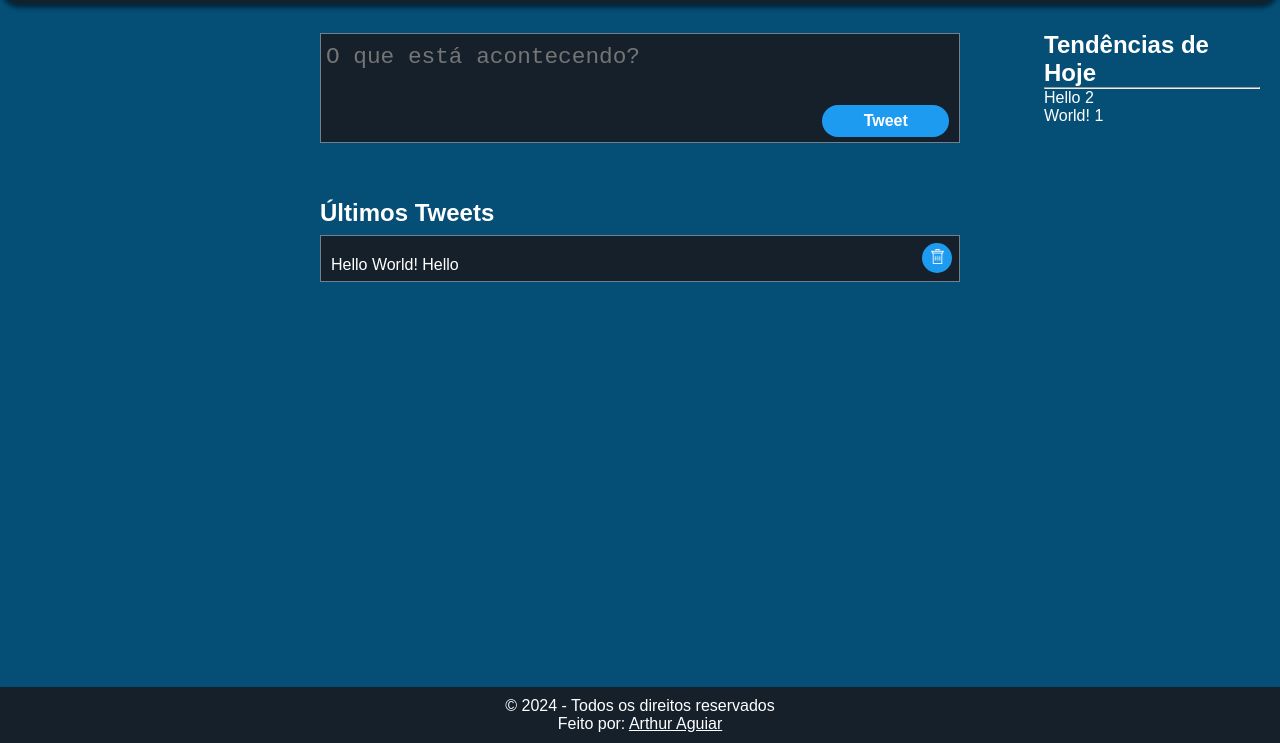
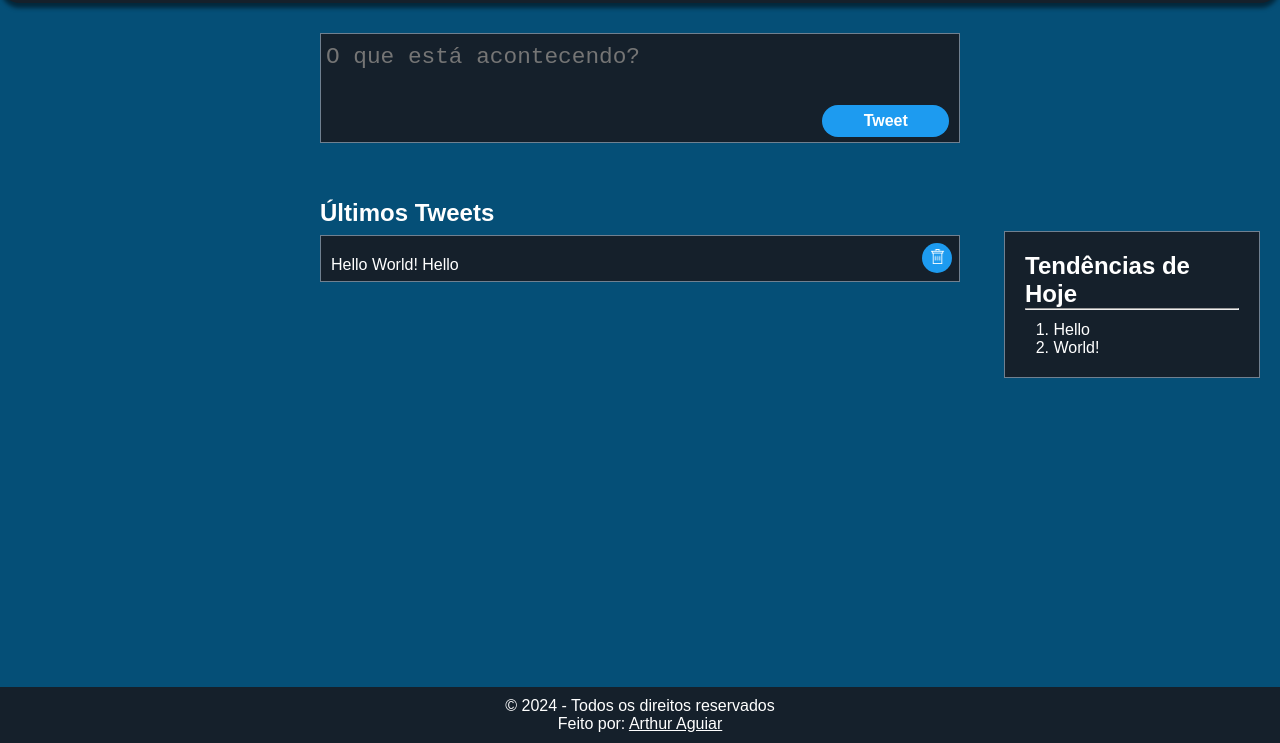
Before and after one commit to arthuraguiar032/MiniRedeSocial, a plain HTML site: page src/index.html in a window 1280 px wide. Shown: the part 57-800 px from the top of the page. Drawn offline with Linux system fonts and the light colour scheme.

Commit message:
Adiciona estilizacao os trendtopics

```diff
--- a/src/script.js
+++ b/src/script.js
@@ -151,14 +151,13 @@ function exibeTendencias(){
     let listaTrendHTML = '';
 
     if(palavrasOrdenadas.length !== 0){
-        palavrasOrdenadas.forEach((palavra, quantidade) => {
+        for(let i =0; i<palavrasOrdenadas.length && i<10; i++){
             listaTrendHTML += `
                 <li class="tendencia">
-                    <span>${palavra[0]}</span>
-                    <span>${palavra[1]}</span>
+                    <span>${i+1}. ${palavrasOrdenadas[i][0]}</span>
                 </li>
                 `
-        });
+        }
     }
 
     $listaTendencias.innerHTML = listaTrendHTML;
--- a/src/styles.css
+++ b/src/styles.css
@@ -156,17 +156,13 @@ footer a:hover{
     color: #708090;
 }
 
-.tendenciasHoje {
-    padding: 10px;
-    color: #fff;
-    font-size: 100%;
-    list-style: none;
-    margin-top: -11.5vh;
-}
+.barralateral {
+    /* border: solid red 2px; */
+    background-color: #15202b;
+    border: 1px #708090 solid;
 
-.barralateral {
     position: fixed;
-    right: 0;
+    right: 20px;
     top: 0;
     width: 20vw;
     /* height: 100vh; */
@@ -174,9 +170,23 @@ footer a:hover{
     color: #fff;
     font-size: 100%;
     list-style: none;
-    margin-top: 20vh;
+    margin-top: 36vh;
+}
+
+.barralateral hr{
+    color: white;
+}
+
+.tendenciasHoje {
+    padding: 10px;
+    color: #fff;
+    font-size: 100%;
+    list-style: none;
+    /* margin-top: -11.5vh; */
 }
 
 .listaTendencias {
     list-style: none;
+    margin-left: 5%;
+    margin-top: 5%;
 }
```
